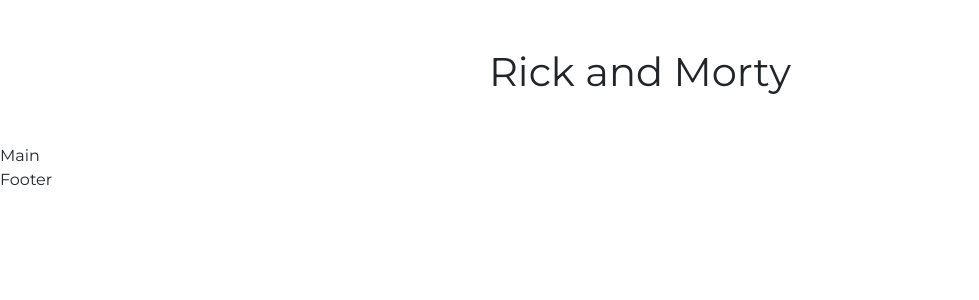
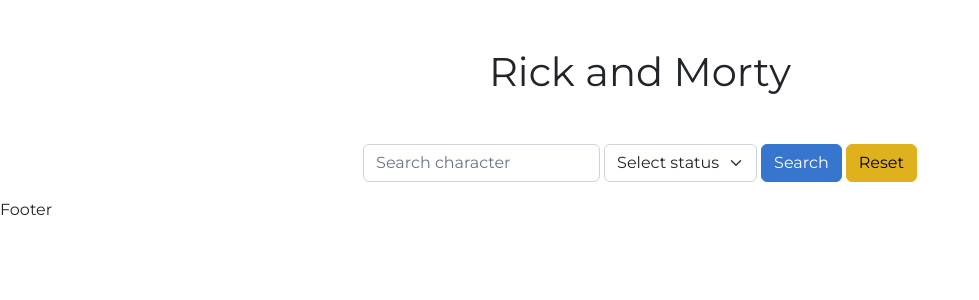
Before and after one commit to FilippoBonafini/vuejs-rick-and-morty, a Vue app: page / in a window 1280 px wide. Shown: the top 300 px of the page, without its empty margins (0-979 px from the left). Built offline with nearby package versions, Linux system fonts and the light colour scheme.

Commit message:
Search layout

```diff
--- a/src/assets/scss/_partial/_variables.scss
+++ b/src/assets/scss/_partial/_variables.scss
@@ -1,6 +1,6 @@
 // COLORS
-$primary-color: #333;
-$secondary-color: #222;
+$primary: #3676cf;
+$secondary: #dfb21d;
 
 // FONTS
 $primary-font: "Montserrat";
--- a/src/components/AppMain.vue
+++ b/src/components/AppMain.vue
@@ -1,13 +1,17 @@
 <script>
+import CharacterSearch from './CharacterSearch.vue';
 export default {
-    name: 'Main'
+    name: 'Main',
+    components: {
+        CharacterSearch
+    }
 }
 </script>
 
 <template>
-    <div>
-        Main
-    </div>
+    <main>
+        <CharacterSearch />
+    </main>
 </template>
 
 
--- /dev/null
+++ b/src/components/CharacterSearch.vue
@@ -0,0 +1,35 @@
+<script>
+export default {
+    name: 'Search'
+}
+</script>
+
+<template>
+    <div class="container">
+        <form>
+            <div class="row justify-content-center g-1">
+                <div class="mb-3 col-12 col-sm-auto">
+                    <label for="search-character" class="form-label d-none">Search Character</label>
+                    <input type="text" class="form-control" id="search-character" aria-describedby="emailHelp"
+                        placeholder="Search character">
+                </div>
+                <div class="mb-3 col-12 col-sm-auto">
+                    <label for="search-status" class="form-label d-none">Password</label>
+                    <select class="form-select" aria-label="Default select example" id="search-status">
+                        <option selected>Select status</option>
+                        <option value="1">One</option>
+                        <option value="2">Two</option>
+                        <option value="3">Three</option>
+                    </select>
+                </div>
+                <div class="mb-3 col-12 col-sm-auto">
+                    <button type="submit" class="btn btn-primary me-1">Search</button>
+                    <button type="reset" class="btn btn-secondary">Reset</button>
+                </div>
+            </div>
+        </form>
+    </div>
+</template>
+
+
+<style lang="scss" scoped></style>
```
